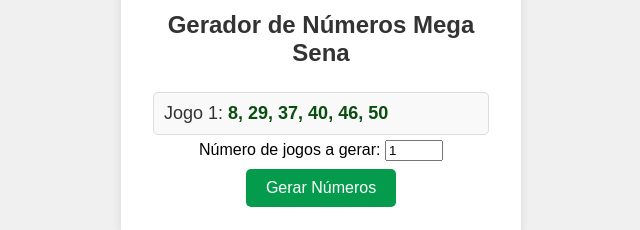
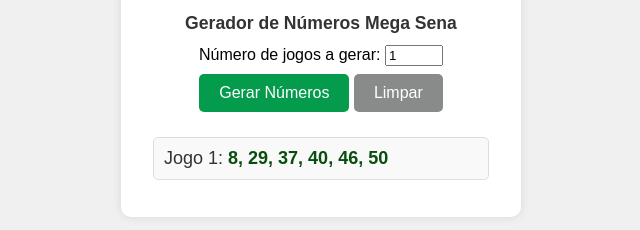
Before and after one commit to PinheiroJuliano/BolaoMega, a plain HTML site: page index.html in a window 1280 px wide. Both pictures are taken after a click on the button "Gerar Números". Shown: the part 435-665 px from the top of the page, without its empty margins (319-959 px from the left). Drawn offline with Linux system fonts and the light colour scheme.

Commit message:
Alterações de layout

```diff
--- a/index.html
+++ b/index.html
@@ -10,13 +10,14 @@
     <div class="container">
         <img class="logo_megasena" src="https://logodownload.org/wp-content/uploads/2018/10/mega-sena-logo.png" alt="logo_megasena">
         <h1>Gerador de Números Mega Sena</h1>
-        <div id="result">
-            <!-- Os números gerados serão exibidos aqui -->
-        </div>
         <div>
             <label for="numJogos">Número de jogos a gerar:</label>
             <input type="number" id="numJogos" min="1" value="1">
             <button id="generateButton">Gerar Números</button>
+            <button id="cleanButton">Limpar</button>
+        </div>
+        <div id="result">
+            <!-- Os números gerados serão exibidos aqui -->
         </div>
         </div>
     <script src="script.js"></script>
--- a/script.js
+++ b/script.js
@@ -1,3 +1,12 @@
+// Função para limpar os jogos exibidos
+function limparJogos() {
+    let resultDiv = document.getElementById('result');
+    resultDiv.innerHTML = ''; // Limpa o conteúdo da div de resultados
+}
+
+// Adiciona um event listener ao botão de limpar
+document.getElementById('cleanButton').addEventListener('click', limparJogos);
+
 // Função para gerar um número aleatório entre min (inclusive) e max (inclusive)
 function getRandomNumber(min, max) {
     return Math.floor(Math.random() * (max - min + 1)) + min;
@@ -13,8 +22,8 @@
     return Array.from(numerosJogo).sort((a, b) => a - b);
 }
 
-// Adiciona um event listener ao botão para gerar números quando clicado
-document.getElementById('generateButton').addEventListener('click', () => {
+// Função para gerar e exibir os jogos de números
+function gerarEExibirJogos() {
     let numJogos = parseInt(document.getElementById('numJogos').value, 10);
     let min = 1;
     let max = 60;
@@ -31,4 +40,15 @@
         jogoDiv.innerHTML = `Jogo ${i + 1}: <span>${jogo.join(', ')}</span>`;
         resultDiv.appendChild(jogoDiv);
     }
+}
+
+// Adiciona um event listener ao botão para gerar números quando clicado
+document.getElementById('generateButton').addEventListener('click', gerarEExibirJogos);
+
+// Adiciona um event listener ao campo de entrada para gerar números quando a tecla Enter é pressionada
+document.getElementById('numJogos').addEventListener('keydown', (event) => {
+    if (event.key === 'Enter') {
+        gerarEExibirJogos();
+        event.preventDefault(); // Evita o comportamento padrão, se necessário
+    }
 });
--- a/styles.css
+++ b/styles.css
@@ -1,10 +1,12 @@
-body {
+html, body {
     font-family: Arial, sans-serif;
     display: flex;
     justify-content: center;
     align-items: center;
-    height: 100vh;
+    height: 100%;
     background-color: #f0f0f0;
+    margin: 0;
+    padding: 0;
 }
 
 .container {
@@ -16,6 +18,10 @@
     max-width: 400px;
     width: 100%;
     box-sizing: border-box;
+    max-height: 90vh;
+    overflow-y: auto;
+    align-items: center;
+    justify-content: center;
 }
 
 .logo_megasena {
@@ -23,11 +29,11 @@
 }
 
 h1 {
-    font-size: 24px;
+    font-size: 1.1em;
     color: #333;
 }
 
-button {
+#generateButton {
     background-color: #049c4c;
     color: white;
     border: none;
@@ -39,27 +45,43 @@
     transition: background-color 0.3s;
 }
 
-button:hover {
+#generateButton:hover {
     background-color: #128648;
+}
+
+#cleanButton {
+    background-color: #888b8a;
+    color: white;
+    border: none;
+    padding: 10px 20px;
+    margin-top: 0.5em;
+    cursor: pointer;
+    border-radius: 5px;
+    font-size: 16px;
+    transition: background-color 0.3s;
+}
+
+#cleanButton:hover {
+    background-color: #3a3a3a;
 }
 
 #result {
     margin-top: 20px;
     font-size: 18px;
     color: #333;
-    min-height: 30px; /* Garante que haja espaço mesmo antes de gerar números */
+    min-height: 30px;
     display: flex;
-    flex-direction: column; /* Permite que os jogos sejam exibidos verticalmente */
+    flex-direction: column;
     align-items: center;
 }
 
 #result div {
-    margin: 5px 0; /* Espaçamento vertical entre os jogos */
+    margin: 5px 0;
     padding: 10px;
     border: 1px solid #ddd;
     border-radius: 5px;
     background-color: #f9f9f9;
-    width: 100%; /* Faz os jogos ocuparem a largura completa do container */
+    width: 100%;
     box-sizing: border-box;
     text-align: left;
 }
```
